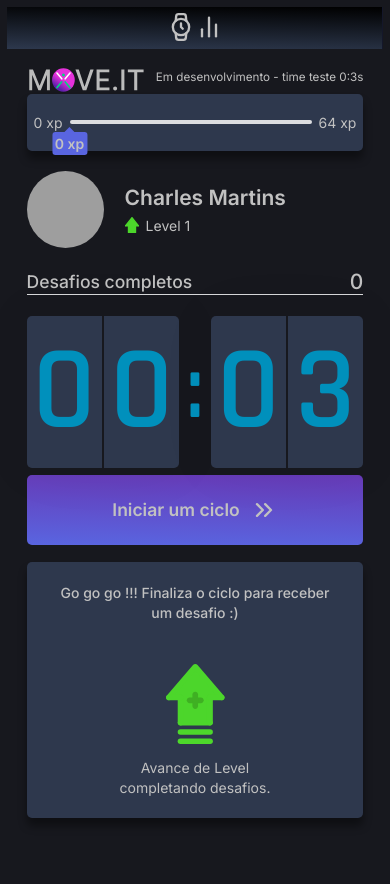
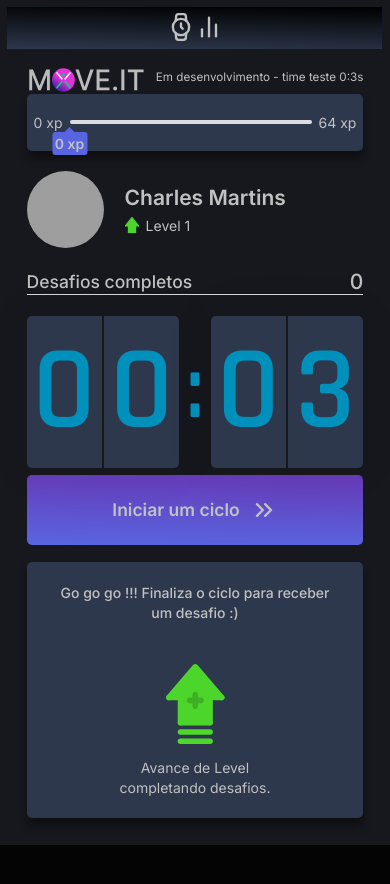
Before and after one commit to charles-mrt/nlw4-move.it, a Next.js app: page / in a window 390 px wide. Shown: the top 884 px of the page. After the commit the page ends 845 px from the top, so only its background shows below. Built offline with nearby package versions, Linux system fonts and the light colour scheme; grey boxes are pictures that could not be loaded.

Commit message:
fixed background height on mobile

```diff
--- a/src/styles/pages/Home.module.css
+++ b/src/styles/pages/Home.module.css
@@ -26,7 +26,7 @@
 @media(max-width: 420px) {
     .container {
         padding: 0.5rem;
-        height: 140vh;
+        height: auto;
     }
     .container section{
         gap: 1.25rem;
```
